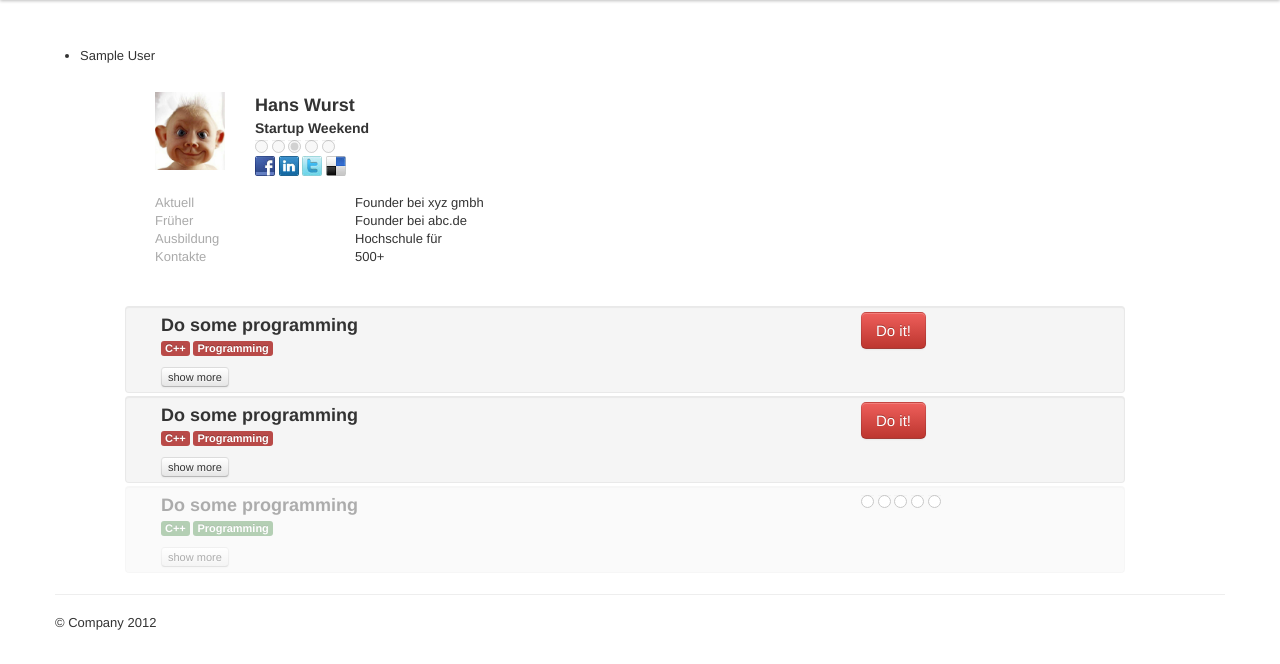
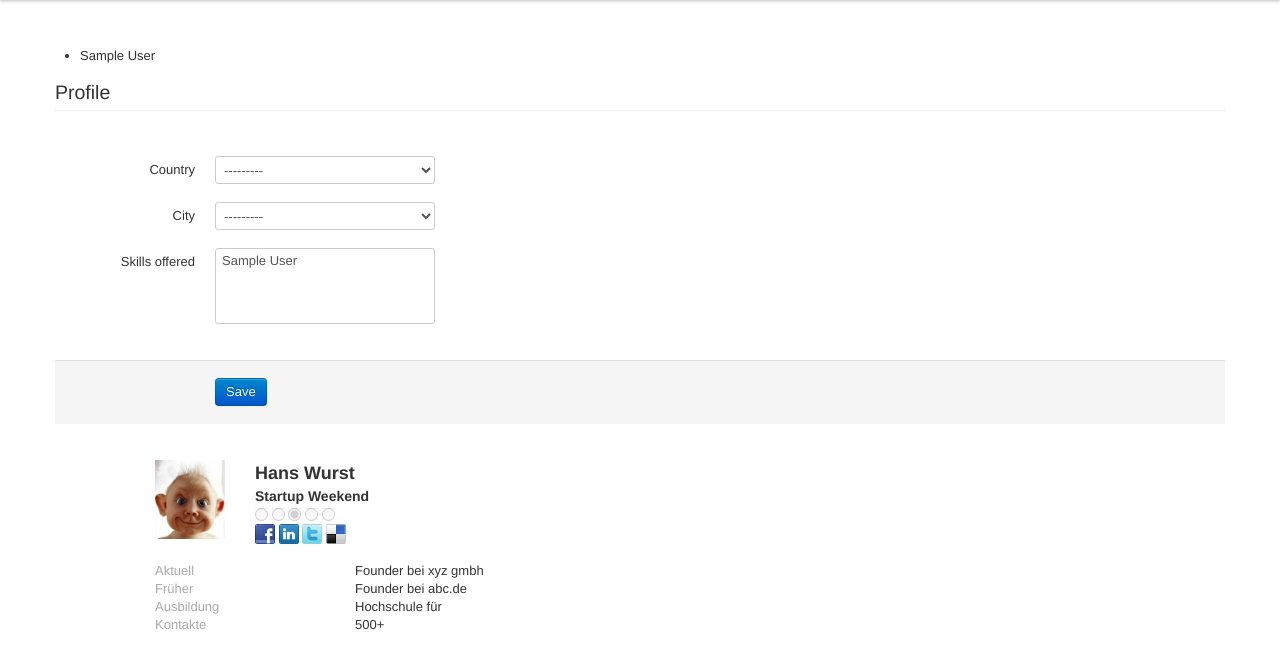
Before and after one commit to tiwei/swb12, a Django app: template templates/profile.html in a window 1280 px wide. Shown: the part 43-707 px from the top of the page. Before the commit the page ends 673 px from the top, so only its background shows below. Run offline with Django 3.2, Linux system fonts and the light colour scheme; the template is opened without the code that fills it: values that come from a table or form of the project are taken from there, others are empty; tables that the repository leaves empty hold one stand-in row (values such as "Sample post"); parts of the project's set-up code (start-up, migrations or seed data) failed here and were passed over; some libraries are stand-ins or nearby versions.

Commit message:
editable profile

```diff
--- /dev/null
+++ b/accounts/forms.py
@@ -0,0 +1,9 @@
+from django import forms
+from .models import UserProfile
+
+
+class ProfileForm(forms.ModelForm):
+
+    class Meta:
+        model = UserProfile
+        fields = ('country', 'city', 'skills_offered')
--- a/templates/profile.html
+++ b/templates/profile.html
@@ -8,6 +8,20 @@
 		</li>
 	{% endfor %}
 </ul>
+<form action="." method="post" class="form-horizontal">
+	{% csrf_token %}
+	<fieldset>
+		<legend>
+			Profile
+		</legend>
+		{% include "form_snippet.html" %}
+	</fieldset>
+	<div class="form-actions">
+		<button class="btn btn-primary" type="submit">
+			Save
+		</button>
+	</div>
+</form>
 <div class="row">
 	&nbsp;
 </div>
```
Also changed, not shown: accounts/views.py (+7 -1 lines).
